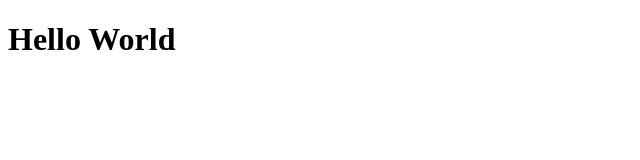
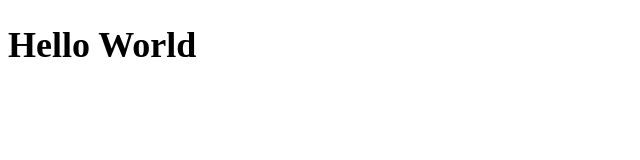
Before and after one commit to LeGacLoic/LeGacLoic.github.io, a plain HTML site: page index.html in a window 1280 px wide. Shown: the whole page, without its empty margins (0-640 px from the left). Drawn offline with Linux system fonts and the light colour scheme.

Commit message:
début css

```diff
--- a/index.html
+++ b/index.html
@@ -3,6 +3,7 @@
 <head>
     <meta charset="UTF-8">
     <meta name="viewport" content="width=device-width, initial-scale=1.0">
+    <link rel="stylesheet" href="style.css">
     <title>Bienvenue sur mon portfolio</title>
 </head>
 <body>
--- /dev/null
+++ b/style.css
@@ -0,0 +1,4 @@
+body{
+    font-size: large;
+    font-weight: bold;
+}
```
